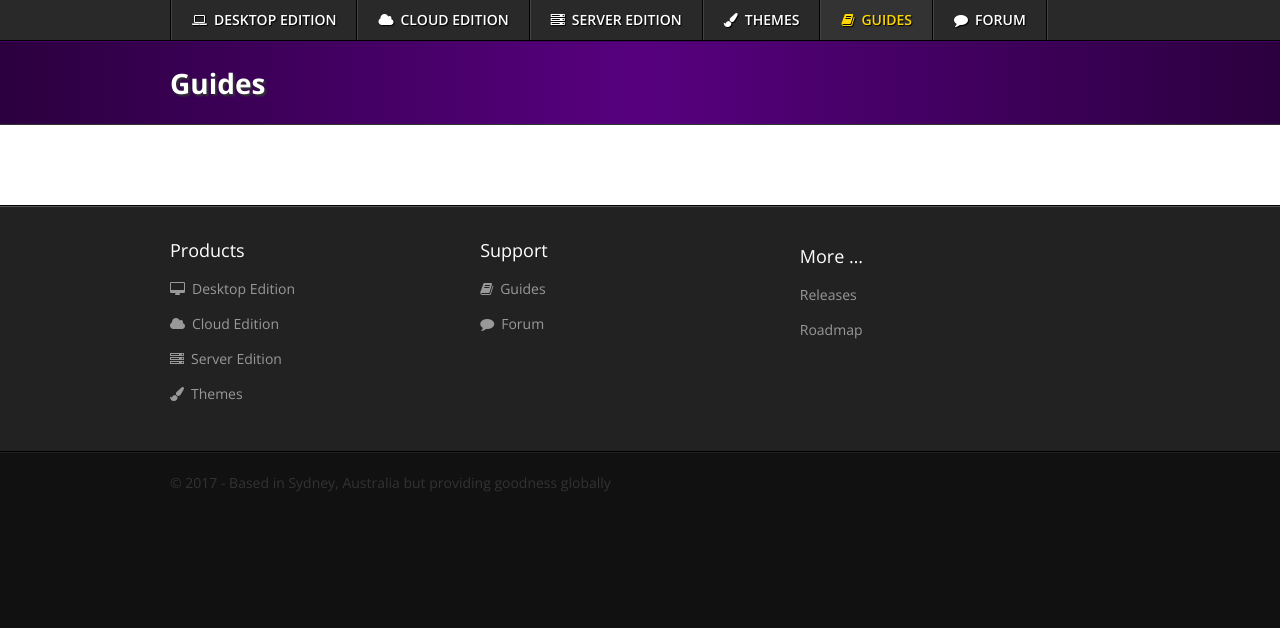
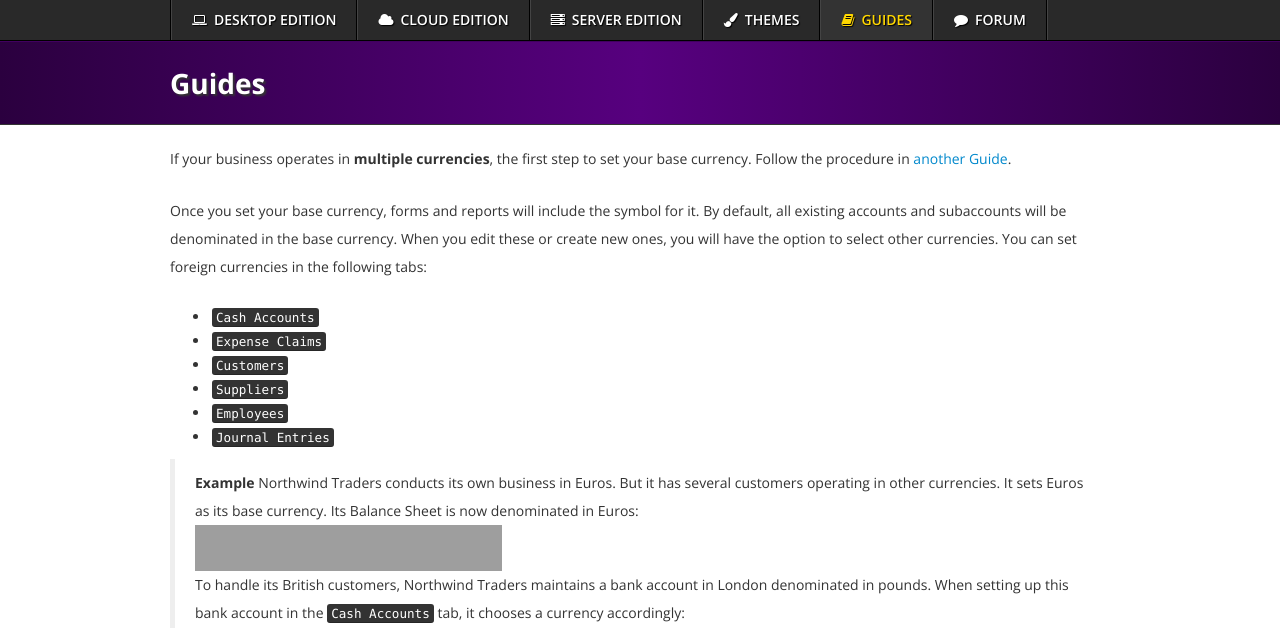
Before and after one commit to 3etechinns/www.manager.io, a Jekyll site: the page built from _guides/9158.md, in a window 1280 px wide and 1400 px high. Shown: the top 628 px of the window. Built offline with Jekyll 4.4.1, drawn with Linux system fonts in a browser that asks for light colours; nearby versions of some CDN libraries; comment, search, counter and statistics services are not loaded; some of the changed text lies outside the part shown; grey boxes are pictures that could not be loaded.

Commit message:
Guide: Use multiple currencies

```diff
--- a/_guides/9158.md
+++ b/_guides/9158.md
@@ -4,3 +4,31 @@ title: Use multiple currencies
 permalink: /guides/use-multiple-currencies/9158
 tags: journal-entry-form expense-claim-form cash-accounts settings cash-account-form customers suppliers employees journal-entries customer-form expense-claims supplier-form employee-form exchange-rates exchange-rate-form
 ---
+If your business operates in **multiple currencies**, the first step to set your base currency. Follow the procedure in [another Guide](https://forum.manager.io/t/set-base-currency/10551).
+
+
+Once you set your base currency, forms and reports will include the symbol for it. By default, all existing accounts and subaccounts will be denominated in the base currency. When you edit these or create new ones, you will have the option to select other currencies. You can set foreign currencies in the following tabs:
+
+* <kbd>Cash Accounts</kbd>
+* <kbd>Expense Claims</kbd>
+* <kbd>Customers</kbd>
+* <kbd>Suppliers</kbd>
+* <kbd>Employees</kbd>
+* <kbd>Journal Entries</kbd>
+
+> **Example**
+Northwind Traders conducts its own business in Euros. But it has several customers operating in other currencies. It sets Euros as its base currency. Its Balance Sheet is now denominated in Euros:
+<br><img src="/uploads/manager1/original/2X/9/9ae54599cd743d2ef05e599ad9f7526050fac273.png" width="307" height="46"><br>
+To handle its British customers, Northwind Traders maintains a bank account in London denominated in pounds. When setting up this bank account in the <kbd>Cash Accounts</kbd> tab, it chooses a currency accordingly:
+<br><img src="/uploads/manager1/original/2X/7/79cfeabf5bc4acfa67fe4c1c7ef0a99ecf4b5ff0.png" width="551" height="236"><br>
+The <kbd>Cash Accounts</kbd> tab shows the main company checking account and the London bank account in their respective currencies:
+<br><img src="/uploads/manager1/original/2X/b/b7edb64e477952ba92ef3998ce3ec11b00dfc507.png" width="664" height="207"><br>
+Meanwhile, the <kbd>Summary</kbd> tab converts everything to the base currency according to exchange rates entered in the program so assets can be properly balanced against liabilities and equity in a single currency:
+<br><img src="/uploads/manager1/original/2X/f/f8eadf3a3276ed58f926ed677188e8d1e06d60df.png" width="676" height="249"><br>
+
+Most transactions will adopt the currency applicable to the account or subaccount they relate to. For example, when you set a foreign currency for a customer, all their invoices, credit notes and quotes will be denominated in that foreign currency.
+
+Some tabs, such as <kbd>Expense Claims</kbd> or <kbd>Journal Entries</kbd>, allow you to specify the foreign currency on a transaction level. For example, under <kbd>Expense Claims</kbd> this is useful when an employee is to be reimbursed in the base currency but the expense was incurred in a foreign currency.
+
+> **Note**
+When the first denomination in a second currency is set, an account named _Foreign exchange gains (losses)_ is activated automatically. Manager uses this account to record gains and losses due to fluctuations in exchange rates.
```
